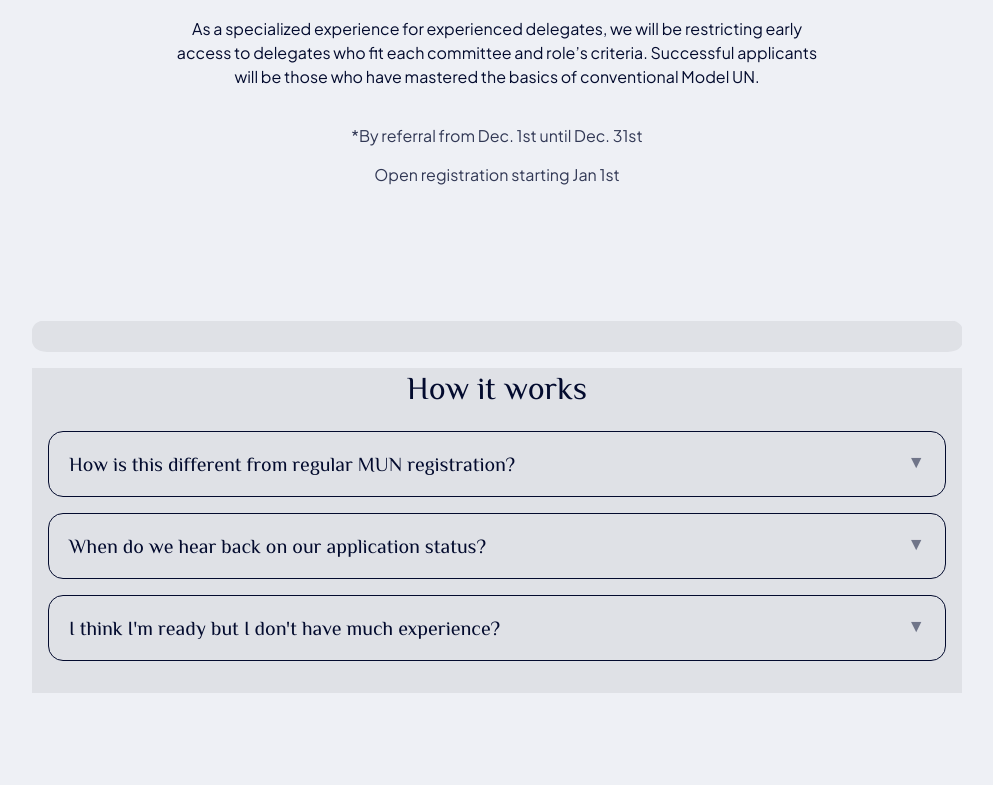
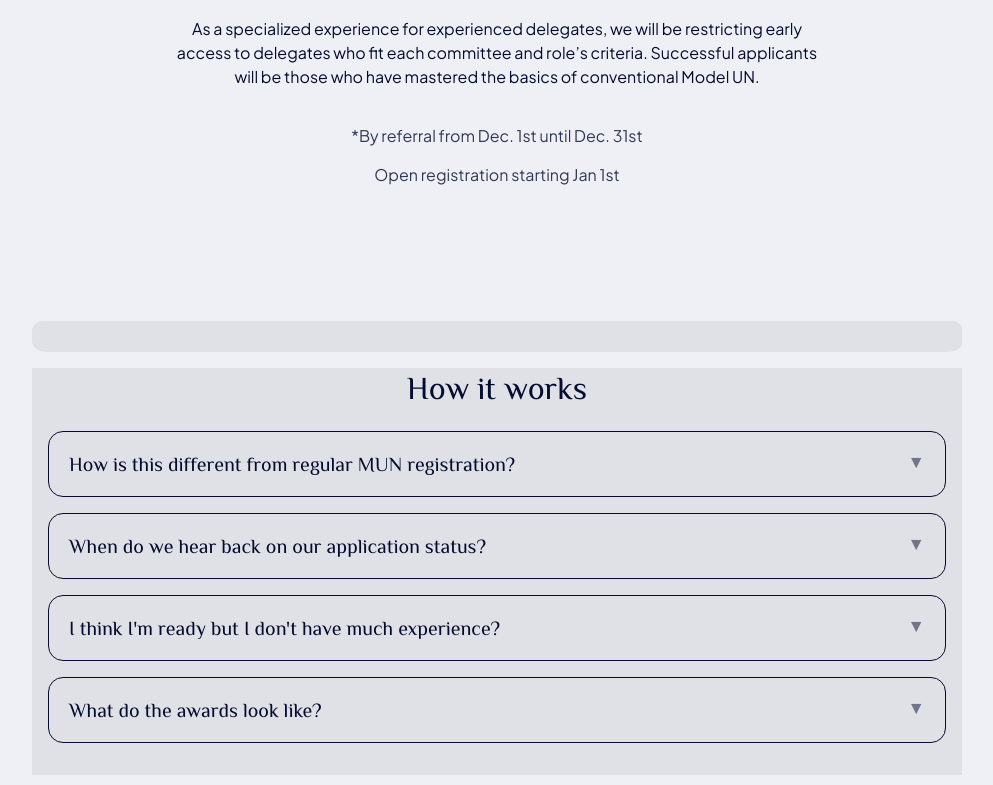
Before and after one commit to oklex/simnato-site, a Next.js app: page /registration in a window 1280 px wide. Shown: the part 435-1220 px from the top of the page, without its empty margins (143-1136 px from the left). Before the commit the page ends 1138 px from the top, so only its background shows below. Built offline with nearby package versions, Linux system fonts and the light colour scheme.

Commit message:
updating FAQ for awards

```diff
--- a/src/pages/registration.tsx
+++ b/src/pages/registration.tsx
@@ -44,9 +44,9 @@ export const RegistrationPage = (): ReactElement => {
 						<Spacer />
 						<Text mode="dark" align="center">
 							As a specialized experience for experienced delegates, we will be
-							restricting early access to delegates who fit each committee and role’s
-							criteria. Successful applicants will be those who have mastered
-							the basics of conventional Model UN.
+							restricting early access to delegates who fit each committee and
+							role’s criteria. Successful applicants will be those who have
+							mastered the basics of conventional Model UN.
 						</Text>
 					</SubContainer>
 					<Spacer height={'35px'} />
@@ -164,6 +164,30 @@ export const RegistrationPage = (): ReactElement => {
 											referral.
 										</Text>
 									</>
+								),
+							},
+						]}
+					></Accordion>
+					<Spacer />
+					<Accordion
+						background="transparent"
+						mode="dark"
+						content={[
+							{
+								key: 'key',
+								label: (
+									<Div width="100%">
+										<Header level={6} mode="dark">
+											What do the awards look like?
+										</Header>
+									</Div>
+								),
+								content: (
+									<Text mode="dark">
+										we will be making an effort to aknowledge uniquely positive
+										contribution from indivdual delegates, however SimNATO will
+										not be having conventional Best Delegate awards!
+									</Text>
 								),
 							},
 						]}
```
